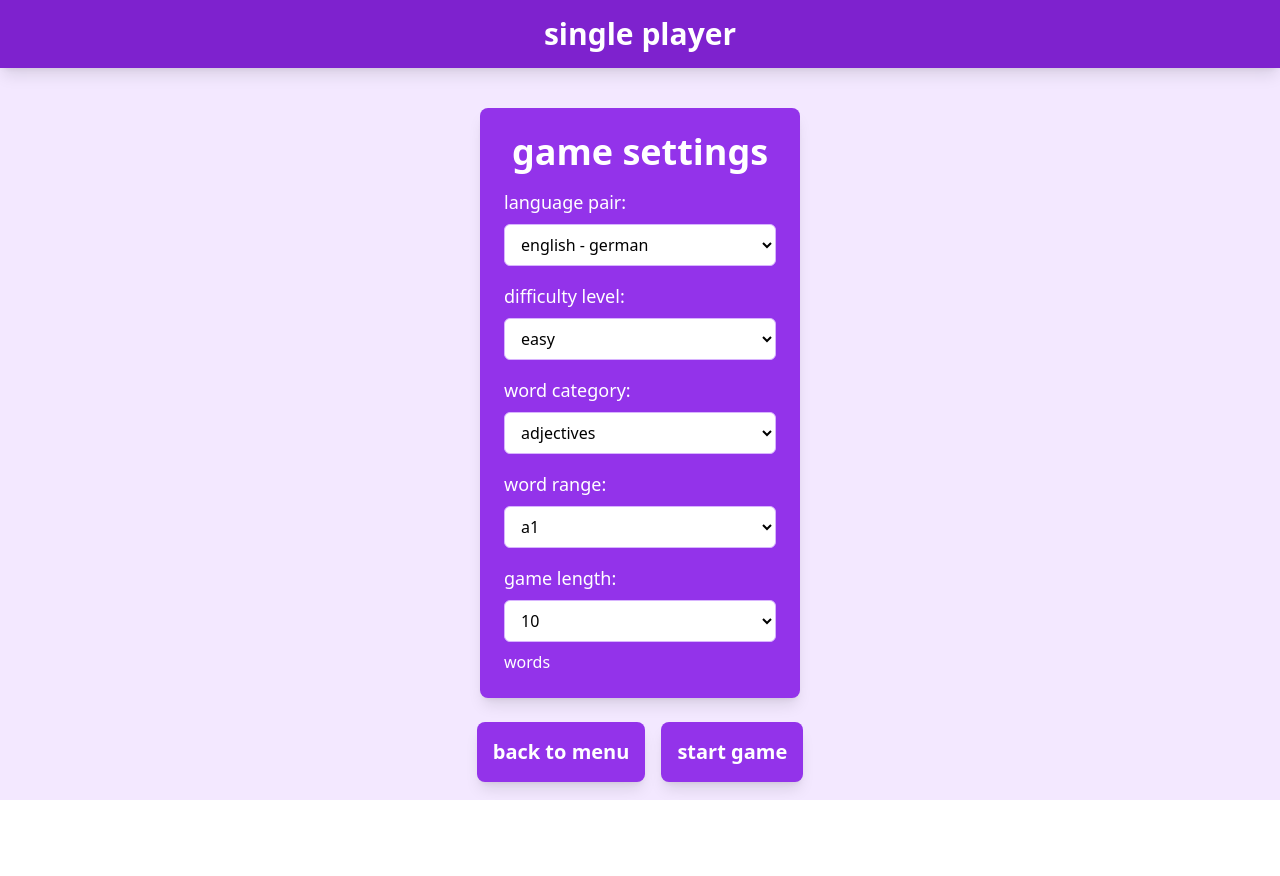
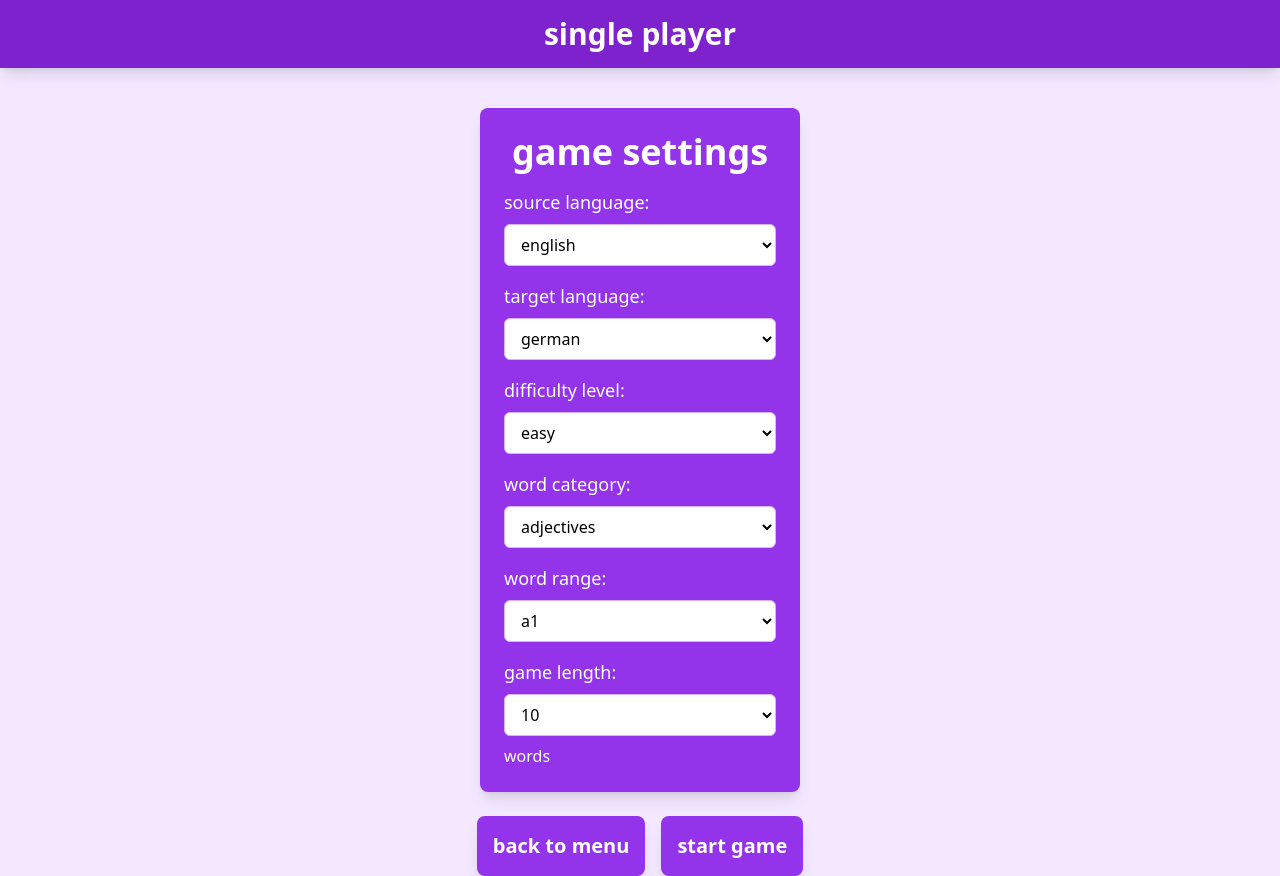
Before and after one commit to beiweitemderbeste/vocab, a React (Vite) app in the folder web/: page /singleplayer in a window 1280 px wide. Before the commit the page ends 800 px from the top, so only its background shows below. Built offline with nearby package versions, Linux system fonts and the light colour scheme; no server answers.

Commit message:
refactoring language selection into source and target language

```diff
--- a/web/src/components/singleplayer/GameSettings.tsx
+++ b/web/src/components/singleplayer/GameSettings.tsx
@@ -6,8 +6,10 @@ import RangeSelection from "./RangeSelection";
 import LengthSelection from "./LengthSelection";
 
 interface GameSettingsProps {
-  languagePair: string;
-  setLanguagePair: (value: string) => void;
+  sourceLanguage: string;
+  setSourceLanguage: (value: string) => void;
+  targetLanguage: string;
+  setTargetLanguage: (value: string) => void;
   difficultyLevel: string;
   setDifficultyLevel: (value: string) => void;
   wordCategory: string;
@@ -18,13 +20,15 @@ interface GameSettingsProps {
   setGameLength: (value: number) => void;
 }
 
-const GameSettings: React.FC<GameSettingsProps> = ({ languagePair, setLanguagePair, difficultyLevel, setDifficultyLevel, wordCategory, setWordCategory, wordRange, setWordRange, gameLength, setGameLength}) => {
+const GameSettings: React.FC<GameSettingsProps> = ({ sourceLanguage, setSourceLanguage, targetLanguage, setTargetLanguage, difficultyLevel, setDifficultyLevel, wordCategory, setWordCategory, wordRange, setWordRange, gameLength, setGameLength}) => {
   return (
     <div className="p-6 space-y-4 bg-purple-600 mt-10 rounded-lg shadow-lg w-80 max-w-md">
       <GameSettingsHeading heading="game settings" />
       <LanguageSelection
-        languagePair={languagePair}
-        setLanguagePair={setLanguagePair}
+        sourceLanguage={sourceLanguage}
+        setSourceLanguage={setSourceLanguage}
+        targetLanguage={targetLanguage}
+        setTargetLanguage={setTargetLanguage}
       />
       <DifficultySelection
         difficultyLevel={difficultyLevel}
--- a/web/src/components/singleplayer/LanguageSelection.tsx
+++ b/web/src/components/singleplayer/LanguageSelection.tsx
@@ -1,36 +1,63 @@
 interface LanguageSelectionProps {
-  languagePair: string;
-  setLanguagePair: (value: string) => void;
+  sourceLanguage: string;
+  setSourceLanguage: (value: string) => void;
+  targetLanguage: string;
+  setTargetLanguage: (value: string) => void;
 }
 
 const LanguageSelection: React.FC<LanguageSelectionProps> = ({
-  languagePair,
-  setLanguagePair,
+  sourceLanguage, setSourceLanguage, targetLanguage, setTargetLanguage
 }) => {
-  const handleLanguagePairChange = (
+
+  const handleSourceLanguageChange = (
     event: React.ChangeEvent<HTMLSelectElement>
   ) => {
-    setLanguagePair(event.target.value);
+    setSourceLanguage(event.target.value);
+  };
+
+  const handleTargetLanguageChange = (
+    event: React.ChangeEvent<HTMLSelectElement>
+  ) => {
+    setTargetLanguage(event.target.value);
   };
 
   return (
+    <>
     <div className="flex flex-col">
       <label
-        htmlFor="languagePair"
+        htmlFor="sourceLanguage"
         className="mb-2 text-lg font-medium text-white"
       >
-        language pair:
+        source language:
       </label>
       <select
-        id="languagePair"
-        value={languagePair}
-        onChange={handleLanguagePairChange}
+        id="sourceLanguage"
+        value={sourceLanguage}
+        onChange={handleSourceLanguageChange}
         className="px-3 py-2 border border-purple-300 rounded-md bg-white focus:outline-none focus:ring-2 focus:ring-purple-600 focus:border-transparent hover:border-purple-500 transition duration-200"
       >
-        <option value="english - german">english - german</option>
-        <option value="spanish - french">spanish - french</option>
+        <option value="english">english</option>
+        <option value="german">german</option>
       </select>
     </div>
+    <div className="flex flex-col">
+      <label
+        htmlFor="targetLanguage"
+        className="mb-2 text-lg font-medium text-white"
+      >
+        target language:
+      </label>
+      <select
+        id="targetLanguage"
+        value={targetLanguage}
+        onChange={handleTargetLanguageChange}
+        className="px-3 py-2 border border-purple-300 rounded-md bg-white focus:outline-none focus:ring-2 focus:ring-purple-600 focus:border-transparent hover:border-purple-500 transition duration-200"
+      >
+        <option value="german">german</option>
+        <option value="english">english</option>
+      </select>
+    </div>
+    </>
   );
 };
 
--- a/web/src/components/singleplayer/SinglePlayer.tsx
+++ b/web/src/components/singleplayer/SinglePlayer.tsx
@@ -6,8 +6,10 @@ import StartGameButton from "./StartGameButton";
 import BackToMenuButton from "./BackToMenuButton";
 
 interface SinglePlayerProps {
-  languagePair: string;
-  setLanguagePair: (value: string) => void;
+  sourceLanguage: string;
+  setSourceLanguage: (value: string) => void;
+  targetLanguage: string;
+  setTargetLanguage: (value: string) => void;
   difficultyLevel: string;
   setDifficultyLevel: (value: string) => void;
   wordCategory: string;
@@ -19,19 +21,22 @@ interface SinglePlayerProps {
 }
 
 const SinglePlayer: React.FC<SinglePlayerProps> = () => {
-  const [languagePair, setLanguagePair] = useState<string>("english - german");
-  const [difficultyLevel, setDifficultyLevel] = useState<string>("easy");
-  const [wordCategory, setWordCategory] = useState<string>("adjectives");
-  const [wordRange, setWordRange] = useState<string>("a1");
-  const [gameLength, setGameLength] = useState<number>(10);
+  const [sourceLanguage, setSourceLanguage] = useState("english");
+  const [targetLanguage, setTargetLanguage] = useState("german");
+  const [difficultyLevel, setDifficultyLevel] = useState("easy");
+  const [wordCategory, setWordCategory] = useState("adjectives");
+  const [wordRange, setWordRange] = useState("a1");
+  const [gameLength, setGameLength] = useState(10);
 
   return (
     <div className="bg-purple-100 min-h-screen">
       <TopBar heading="single player" />
       <div className="flex flex-col items-center space-y-6">
         <GameSettings
-          languagePair={languagePair}
-          setLanguagePair={setLanguagePair}
+          sourceLanguage={sourceLanguage}
+          setSourceLanguage={setSourceLanguage}
+          targetLanguage={targetLanguage}
+          setTargetLanguage={setTargetLanguage}
           difficultyLevel={difficultyLevel}
           setDifficultyLevel={setDifficultyLevel}
           wordCategory={wordCategory}
@@ -44,7 +49,8 @@ const SinglePlayer: React.FC<SinglePlayerProps> = () => {
         <div className="flex space-x-4">
           <BackToMenuButton />
           <StartGameButton
-            languagePair={languagePair}
+            sourceLanguage={sourceLanguage}
+            targetLanguage={targetLanguage}
             difficultyLevel={difficultyLevel}
             wordCategory={wordCategory}
             wordRange={wordRange}
--- a/web/src/components/singleplayer/SinglePlayerGame.tsx
+++ b/web/src/components/singleplayer/SinglePlayerGame.tsx
@@ -5,8 +5,10 @@ import { supabase } from "../../supabaseClient";
 
 const SinglePlayerGame = () => {
   const location = useLocation();
-  const { languagePair, difficultyLevel, wordCategory, wordRange, gameLength } =
+  const { sourceLanguage, targetLanguage, difficultyLevel, wordCategory, wordRange, gameLength } =
     location.state;
+
+
 
   const [englishAdjectives, setEnglishAdjectives] = useState([]);
 
@@ -21,7 +23,8 @@ const SinglePlayerGame = () => {
 
   return (
     <>
-      <p>language pair: {languagePair}</p>
+      <p>source language: {sourceLanguage}</p>
+      <p>target language: {targetLanguage}</p>
       <p>difficulty level: {difficultyLevel}</p>
       <p>word category: {wordCategory}</p>
       <p>word range: {wordRange}</p>
```
Also changed, not shown: web/src/components/singleplayer/StartGameButton.tsx (+6 -3 lines).
